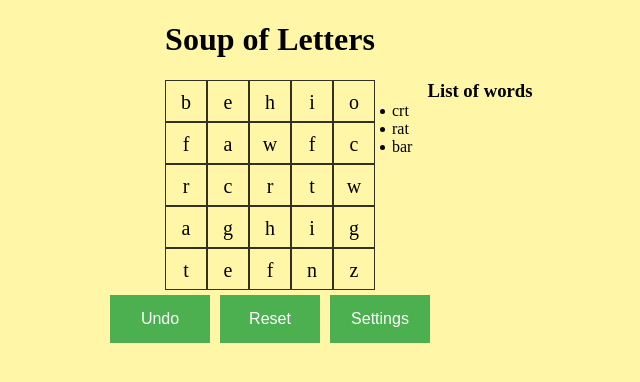
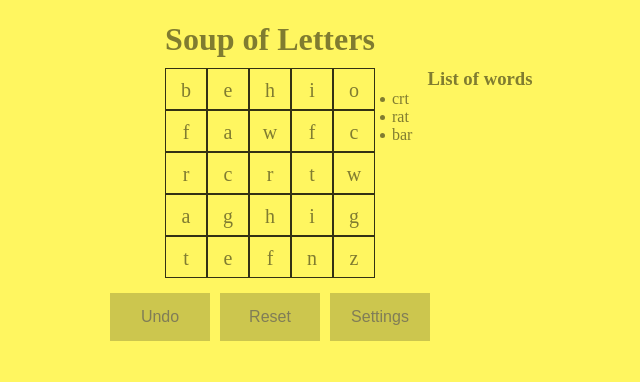
Before and after one commit to michalczysz/Soup-of-Letters, a React (Create React App) app in the folder my-app/: page / in a window 1280 px wide. Shown: the top 382 px of the page, without its empty margins (370-1010 px from the left). Built offline with nearby package versions, Linux system fonts and the light colour scheme.

Commit message:
added desert theme and some alligment

```diff
--- a/my-app/src/App.css
+++ b/my-app/src/App.css
@@ -8,6 +8,7 @@
   flex-direction: row;
   /* align-items: center; */
   justify-content: center;
+  color: #807C30;
 }
 
 .List {
@@ -30,7 +31,7 @@
 .Button-container {
   display: flex;
   flex-direction: row;
-  /* margin: auto; */
+  margin-top: 10px;
   position: relative;
   align-items: center;
   justify-content: center;
--- a/my-app/src/App.js
+++ b/my-app/src/App.js
@@ -36,13 +36,12 @@ function App() {
   const [dragend, setDragend] = React.useState({ first_cell: '', last_cell: '', status: false })
 
   React.useEffect(() => {
-    if (dragend.status === true) {
+    if (dragend.status === true) { //check if player end dragging
       let result = null
       grid[1].forEach(element => {
-        if (element.first_cell === dragend.first_cell && element.last_cell === dragend.last_cell)
+        if (element.first_cell === dragend.first_cell && element.last_cell === dragend.last_cell) //check if start and end letter are correponding to some word
           {
-            // console.log(grid[1].indexOf(element) + " : " + element.word)
-            result = grid[1].indexOf(element)
+            result = grid[1].indexOf(element) //the result is index of correct word in solution array
             return
           }
       });
@@ -51,14 +50,18 @@ function App() {
         let temp_element = grid[1][result]
         temp_element.status = true
         temp_grid[1][result] = temp_element
-        setGrid(temp_grid)
-        // console.log(grid[1])
+        setGrid(temp_grid) //setting new grid with word set as found correct
+      }
+      if(dragend.first_cell === dragend.last_cell) {
+        let temp_storedLines = storedLines
+        temp_storedLines.pop()
+        setStroredLines(temp_storedLines)
       }
       setDragend({ first_cell: '', last_cell: '', status: false })
-    } //here is the function that check if uswer found the rigth word and print its position in solution array
+    } //here is the function that check if player found the rigth word and print its position in solution array
   }, [grid, dragend, setDragend]);
 
-  document.body.style = 'background: #FFF6A7;';
+  document.body.style = 'background: #FFF660;';
 
   return (
     <div id="container" >
--- a/my-app/src/components/buttons/undo.css
+++ b/my-app/src/components/buttons/undo.css
@@ -1,7 +1,7 @@
 .undo_button {
-  background-color: #4CAF50; /* Green */
+  background-color: #CCC64E; /* Green */
   border: none;
-  color: white;
+  color: #807D57;
   padding: 15px 15px;
   text-align: center;
   text-decoration: none;
--- a/my-app/src/components/header/header.component.css
+++ b/my-app/src/components/header/header.component.css
@@ -1,8 +1,8 @@
 .title{
     width: 100%;
-    /* height: 200px; */
+    margin-bottom: 10px;
     display: flex;
     justify-content: center;
     align-items: center;
-    /* background: blue; */
+    color: #807C30;
 }
```
